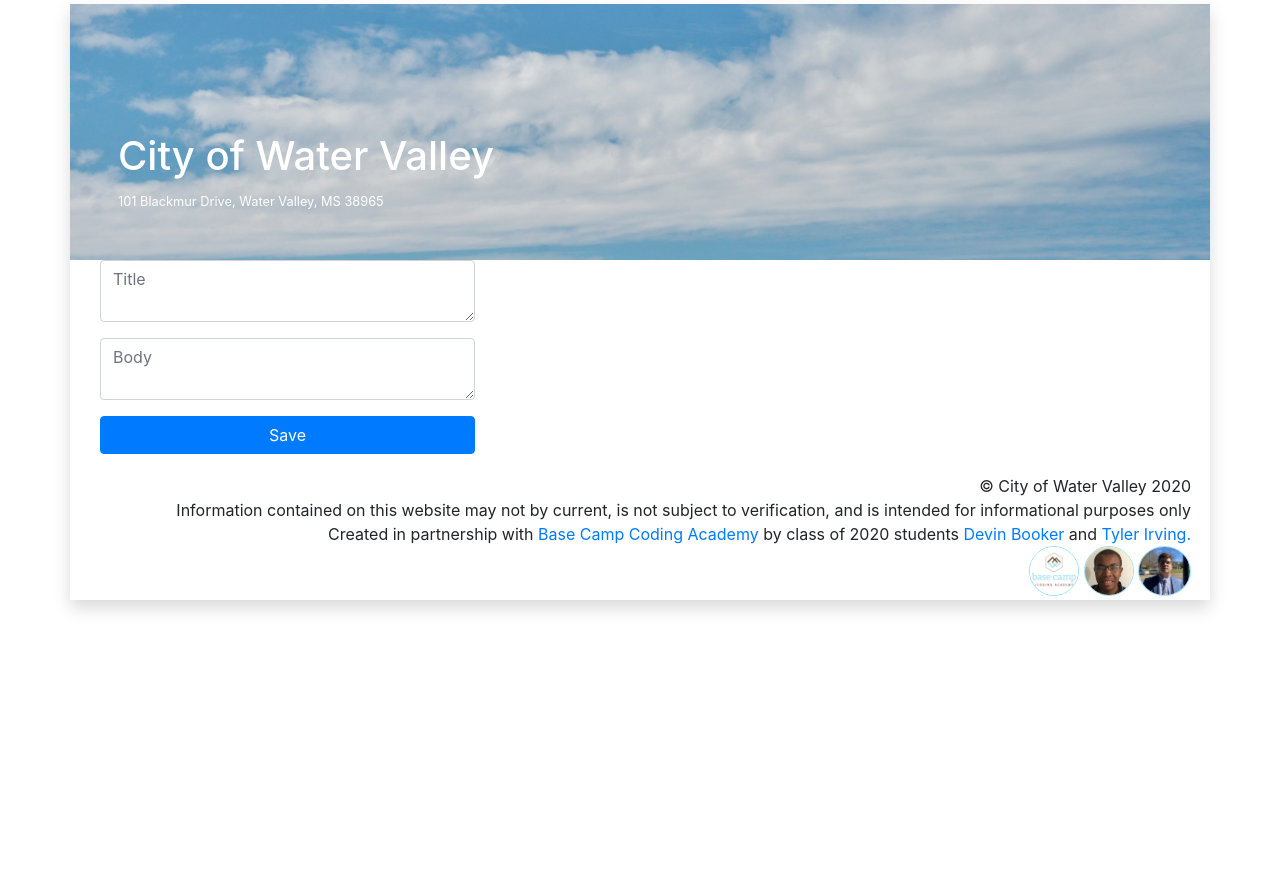
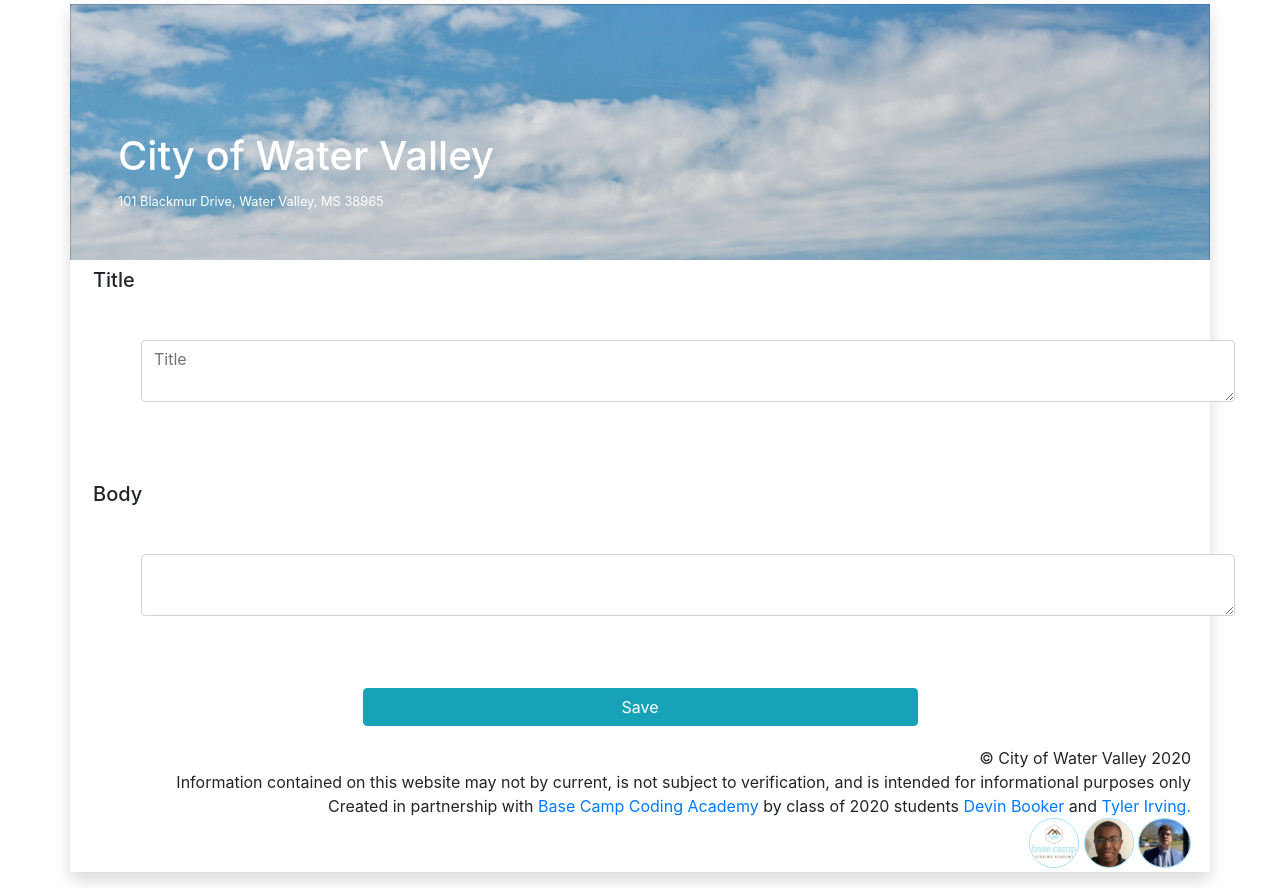
Before and after one commit to devinbooker616/WVWebsite, a Django app: template WVWebsite/app/templates/create_post.html in a window 1280 px wide. Shown: the part 56-944 px from the top of the page. Before the commit the page ends 668 px from the top, so only its background shows below. Run offline with Django 3.2, Linux system fonts and the light colour scheme; the template is opened without the code that fills it, so the values that code supplies are empty; parts of the project's set-up code (start-up, migrations or seed data) failed here and were passed over; some libraries are stand-ins or nearby versions.

Commit message:
Formatted the create new post page
Cleaner formatting on the create post form.

```diff
--- a/WVWebsite/app/templates/create_post.html
+++ b/WVWebsite/app/templates/create_post.html
@@ -1,47 +1,40 @@
 {% extends "base.html" %}
 {% block content %}
 
-<div class="row">
-  <div class="col-md-6">
+<div>
   <!-- Form - Blog Post -->
   <form action="" method="post" class="form-horizontal">
     {% csrf_token %}
-
-      <div class="form-group">
-        <div class="col-sm-9">
+    <div class="form-group p-2">
+      <h5>Title</h5>
       <!-- Errors - title -->
       {% if form.title.errors %}
       <label class="alert alert-danger">{{ form.title.errors }}</label>
       {% endif %}
-
       <!-- Form field - title -->
-          <textarea type="text" placeholder="Title" class="form-control" name="title"
+      <textarea type="text" placeholder="Title" class="form-control m-5" name="title"
         value="{{ form.title.value|default:"" }}"></textarea>
     </div>
-      </div>
 
-      <div class="form-group">
-        <div class="col-sm-9">
+    <div class="form-group p-2">
+      <h5>Body</h5>
       <!-- Errors - body -->
       {% if form.body.errors %}
       <label class="alert alert-danger">{{ form.body.errors }}</label>
       {% endif %}
-
       <!-- Form fields - body -->
-          <textarea placeholder="Body" class="form-control" name="body">
+      <textarea placeholder="Body" class="form-control m-5" name="body">
             {{ form.body.value|default:"" }}</textarea>
-        </div>
     </div>
 
     <div class="form-group">
-        <div class="col-sm-9">
+      <div>
         <!-- Submit button -->
-          <button type="submit" class="btn btn-primary btn-block">
+        <button type="submit" class="btn btn-info btn-block w-50 mx-auto">
           Save
         </button>
       </div>
     </div>
   </form>
 </div>
-</div>
 {% endblock content %}
```
Lines whose indentation alone changed are shown as unchanged.
